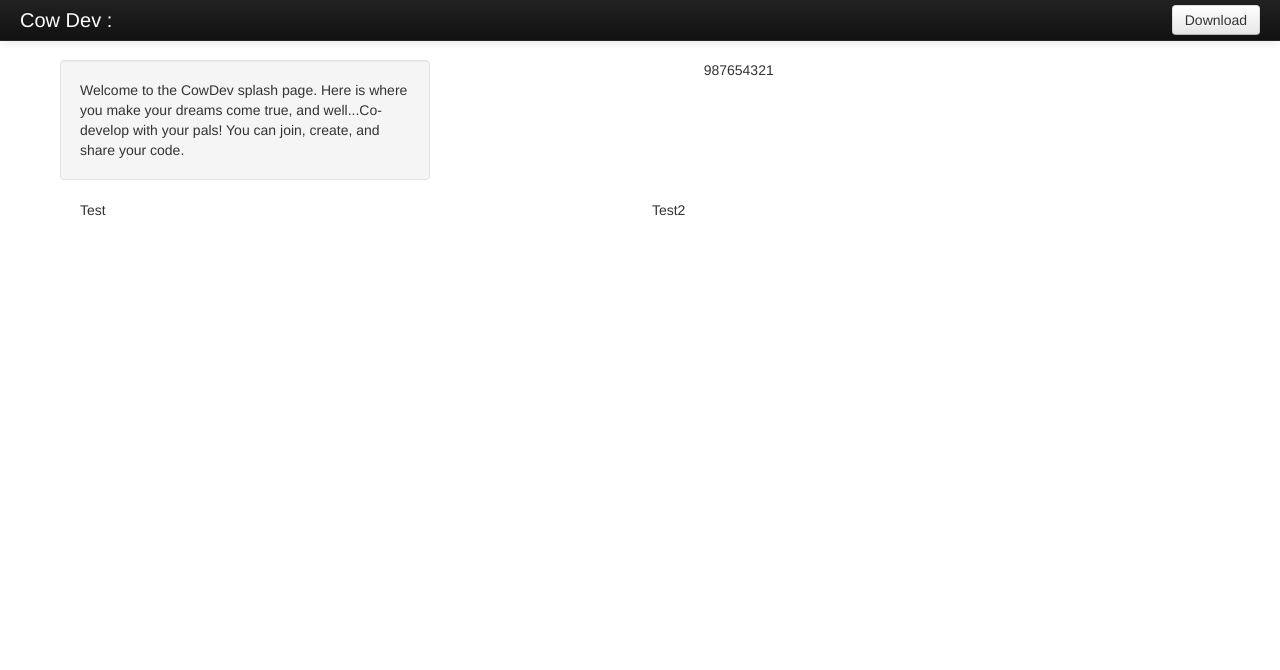
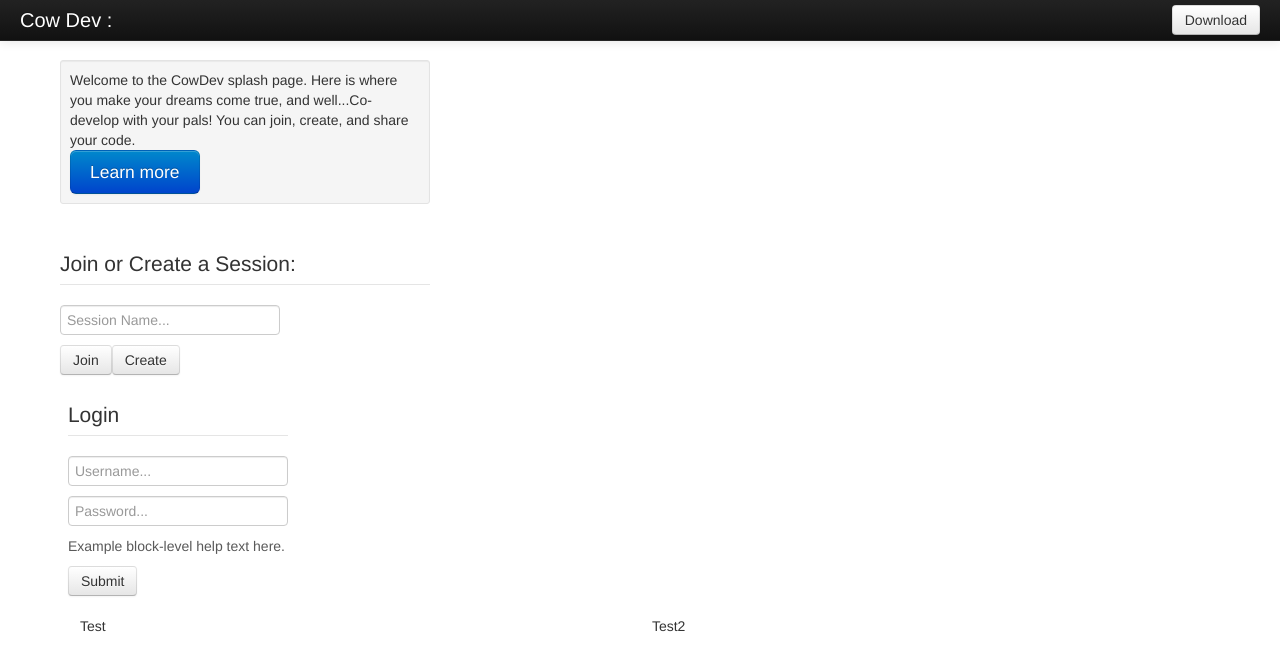
Before and after one commit to Glavin001/cow-dev, a plain HTML site: page index.html in a window 1280 px wide. Drawn offline with nearby package versions, Linux system fonts and the light colour scheme.

Commit message:
I have worked on this. Conor, look it over

```diff
--- a/index.html
+++ b/index.html
@@ -34,12 +34,32 @@ and open the template in the editor.
 
     </div>
     <div class="row-fluid">
-        <div class="span4"><div class="well">
+        <div class="span4"><div class="well well-small">
   			Welcome to the CowDev splash page. Here is where you make your dreams come true,
   			and well...Co-develop with your pals! You can join, create, and share your code.
+  			<br /><a class="btn btn-primary btn-large">
+      			Learn more</a>
+		</div>
+		<br />
+		<form>
+  <fieldset>
+    <legend>Join or Create a Session:</legend>
+    <input type="text" placeholder="Session Name..."><br />
+    <button type="join" class="btn">Join</button><button type="create" class="btn">Create</button>
+  </fieldset>
+</form>
+<div class="span6">
+  <form>
+  <fieldset>
+    <legend>Login</legend>
+    <input type="text" placeholder="Username...">
+    <input type="password" placeholder="Password...">
+    <span class="help-block">Example block-level help text here.</span>
+    <button type="submit" class="btn">Submit</button>
+  </fieldset>
+</form>
+</div>
 		</div></div>
-            <div class="span6"><center>987654321</center></div>
-    </div>
 
 
     <div class="container-fluid">
```
